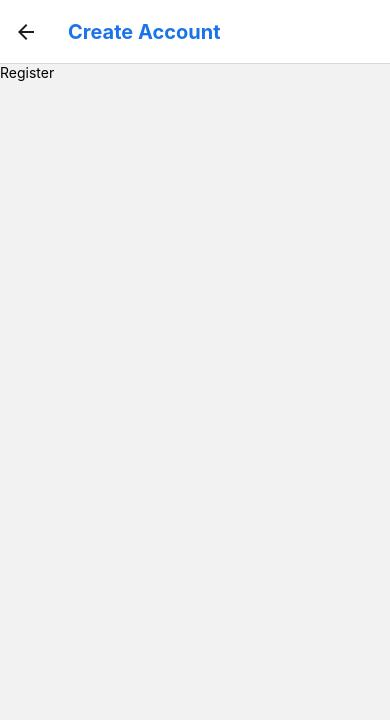
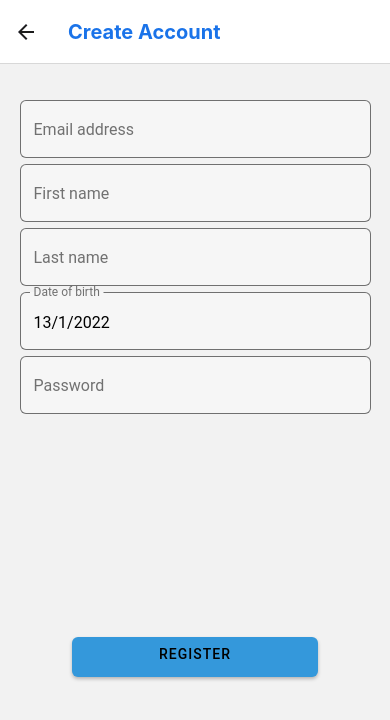
Before and after one commit to cehernandezco/LOS, a React Native app: screen / in a window 390 px wide. Both pictures are taken after typing "Sample", "Sample123" into the empty fields and a click on the button "CREATE AN ACCOUNT". Shown: the top 720 px of the page. Built offline with nearby package versions, Linux system fonts and the light colour scheme; no server answers.

Commit message:
Home stacksreen update

```diff
--- a/App.js
+++ b/App.js
@@ -45,6 +45,7 @@ import {
   increment,
   deleteDoc,
 } from 'firebase/firestore'
+import Signout from './components/Signout'
 
 //Const Stack for the screen navigation
 const Stack = createNativeStackNavigator()
@@ -194,7 +195,16 @@ export default function App() {
               />
             )}
           </Stack.Screen>
-          <Stack.Screen name="Home" options={{ headerShown: false }}>
+          <Stack.Screen
+            name="Home"
+            options={{
+              headerShown: true,
+              headerTitle: 'Home',
+              headerRight: (props) => (
+                <Signout {...props} handler={SignoutHandler} user={user} />
+              ),
+            }}
+          >
             {(props) => <HomeScreen {...props} auth={auth} />}
           </Stack.Screen>
         </Stack.Navigator>
--- /dev/null
+++ b/components/Signout.js
@@ -0,0 +1,29 @@
+import React from 'react'
+import { StyleSheet, Text, TouchableOpacity, View } from 'react-native'
+
+const Signout = (props) => {
+  return (
+    <TouchableOpacity style={styles.container} onPress={() => props.handler()}>
+      <Text style={styles.text}>Sign Out</Text>
+    </TouchableOpacity>
+  )
+}
+
+export default Signout
+
+const styles = StyleSheet.create({
+  container: {
+    alignItems: 'center',
+    backgroundColor: '#f44336',
+    borderRadius: 5,
+    height: 50,
+    justifyContent: 'center',
+    margin: 10,
+    width: 150,
+  },
+  text: {
+    color: '#fff',
+    fontSize: 20,
+    fontWeight: 'bold',
+  },
+})
--- a/package.json
+++ b/package.json
@@ -11,10 +11,12 @@
   },
   "dependencies": {
     "@react-native-async-storage/async-storage": "^1.15.15",
+    "@react-native-community/datetimepicker": "^4.0.0",
     "@react-navigation/native": "^6.0.6",
     "@react-navigation/native-stack": "^6.2.5",
     "babel-plugin-inline-dotenv": "^1.6.0",
     "expo": "~44.0.0",
+    "expo-dev-client": "~0.8.0",
     "expo-status-bar": "~1.2.0",
     "firebase": "^9.6.2",
     "react": "17.0.1",
--- a/screens/HomeScreen.js
+++ b/screens/HomeScreen.js
@@ -1,7 +1,14 @@
-import React from 'react'
+import React, { useEffect } from 'react'
 import { StyleSheet, Text, View } from 'react-native'
+import { useNavigation } from '@react-navigation/native'
 
-const HomeScreen = () => {
+const HomeScreen = (props) => {
+  const navigation = useNavigation()
+  useEffect(() => {
+    if (!props.auth) {
+      navigation.reset({ index: 0, routes: [{ name: 'Login' }] })
+    }
+  }, [props.auth])
   return (
     <View>
       <Text>Home</Text>
--- a/screens/RegisterScreen.js
+++ b/screens/RegisterScreen.js
@@ -1,14 +1,192 @@
-import React from 'react'
-import { StyleSheet, Text, View } from 'react-native'
+import React, { useState } from 'react'
+import { StyleSheet, Text, View, Keyboard } from 'react-native'
+import { Button, TextInput } from 'react-native-paper'
+import DateTimePicker from '@react-native-community/datetimepicker'
+import { stringify } from '@firebase/util'
 
-const RegisterScreen = () => {
+const RegisterScreen = (props) => {
+  const [firstName, setFirstName] = useState('')
+  const [lastName, setLastName] = useState('')
+  const [email, setEmail] = useState('')
+  const [dob, setDob] = useState(new Date())
+  const [password, setPassword] = useState('')
+  const [show, setShow] = useState(false)
+  const [error, setError] = useState('')
+  const [registerText, setRegisterText] = useState('REGISTER')
+  const [loading, setLoading] = useState(false)
+
+  //Formatted date with full to print in the input field
+  const formatDate = (date) => {
+    const day = date.getDate()
+    const month = date.getMonth() + 1
+    const year = date.getFullYear()
+    return `${day}/${month}/${year}`
+  }
+
+  const handlerSignUp = () => {
+    if (
+      (firstName === undefined || firstName === '') &&
+      (lastName === undefined || lastName === '') &&
+      (email === undefined || email === '') &&
+      (password === undefined || password === '')
+    ) {
+      setError('Please fill all the fields')
+      setTimeout(() => {
+        setError('')
+      }, 3000)
+      return
+    }
+
+    setTimeout(() => {
+      setRegisterText('Register')
+      setLoading(false)
+    }, 3000)
+
+    setLoading(true)
+    setRegisterText('Registering...')
+    props.handler(email, password, firstName, lastName, dob)
+  }
+
+  const onChange = (event, selectedDate) => {
+    const currentDate = selectedDate || dob
+    setShow(Platform.OS === 'ios')
+    setDob(currentDate)
+  }
+
   return (
-    <View>
-      <Text>Register</Text>
+    <View style={styles.container}>
+      {show && (
+        <DateTimePicker
+          testID="dateTimePicker"
+          value={dob}
+          mode={'date'}
+          display="default"
+          onChange={onChange}
+        />
+      )}
+      <View style={styles.inputsContainer}>
+        <TextInput
+          placeholder="Type Email"
+          label="Email address"
+          mode="outlined"
+          onChangeText={(text) => setEmail(text)}
+          value={email}
+          textContentType="emailAddress"
+          autoComplete="email"
+        />
+
+        <TextInput
+          placeholder="Type First Name"
+          label="First name"
+          mode="outlined"
+          onChangeText={(text) => setFirstName(text)}
+          value={firstName}
+          textContentType="givenName"
+          autoComplete="name-given"
+        />
+
+        <TextInput
+          placeholder="Type Last Name"
+          label="Last name"
+          mode="outlined"
+          onChangeText={(text) => setLastName(text)}
+          value={lastName}
+          textContentType="familyName"
+          autoComplete="name-family"
+        />
+        <TextInput
+          placeholder="Date of birth"
+          label="Date of birth"
+          mode="outlined"
+          value={formatDate(dob)}
+          onFocus={() => {
+            Keyboard.dismiss()
+            setShow(true)
+          }}
+          textContentType="familyName"
+          autoComplete="name-family"
+        />
+
+        <TextInput
+          placeholder="Type Password"
+          label="Password"
+          mode="outlined"
+          onChangeText={(text) => setPassword(text)}
+          value={password}
+          secureTextEntry={true}
+        />
+      </View>
+
+      <View style={styles.buttonContainer}>
+        <Text style={styles.error}>{error || props.error}</Text>
+        <Button
+          style={styles.button}
+          accessibilityLabel="Register"
+          mode="contained"
+          loading={loading}
+          onPress={() =>
+            handlerSignUp(email, password, firstName, lastName, dob)
+          }
+        >
+          {registerText}
+        </Button>
+      </View>
     </View>
   )
 }
 
 export default RegisterScreen
 
-const styles = StyleSheet.create({})
+const styles = StyleSheet.create({
+  container: {
+    flex: 1,
+    alignItems: 'center',
+    justifyContent: 'center',
+    width: '100%',
+  },
+  inputsContainer: {
+    flex: 1,
+    width: '90%',
+    marginTop: 30,
+  },
+  input: {
+    width: '90%',
+    borderBottomColor: '#000',
+    borderBottomWidth: 1,
+    fontSize: 18,
+  },
+  buttonContainer: {
+    flex: 1,
+    width: '90%',
+    alignItems: 'center',
+    justifyContent: 'center',
+  },
+  button: {
+    width: '70%',
+    height: 40,
+    marginBottom: 10,
+    borderRadius: 6,
+    shadowColor: '#000',
+    shadowOffset: {
+      width: 0,
+      height: 2,
+    },
+    shadowOpacity: 0.25,
+    shadowRadius: 3.84,
+    elevation: 5,
+  },
+  buttonText: {
+    fontSize: 15,
+    fontWeight: 'bold',
+    color: '#000',
+    textAlign: 'center',
+    paddingTop: 8,
+  },
+  error: {
+    color: 'red',
+    fontSize: 15,
+    fontWeight: 'bold',
+    textAlign: 'center',
+    marginBottom: 10,
+  },
+})
```
Also changed, not shown: 1 other file (tests, documents, lock files or other folders).
